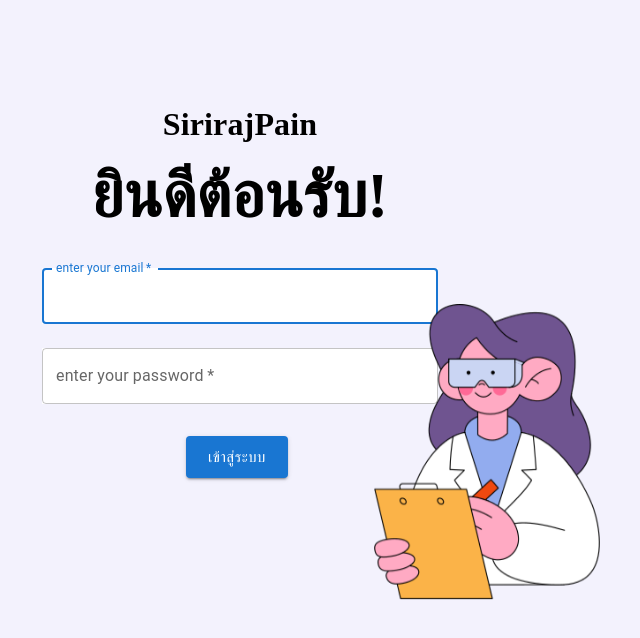
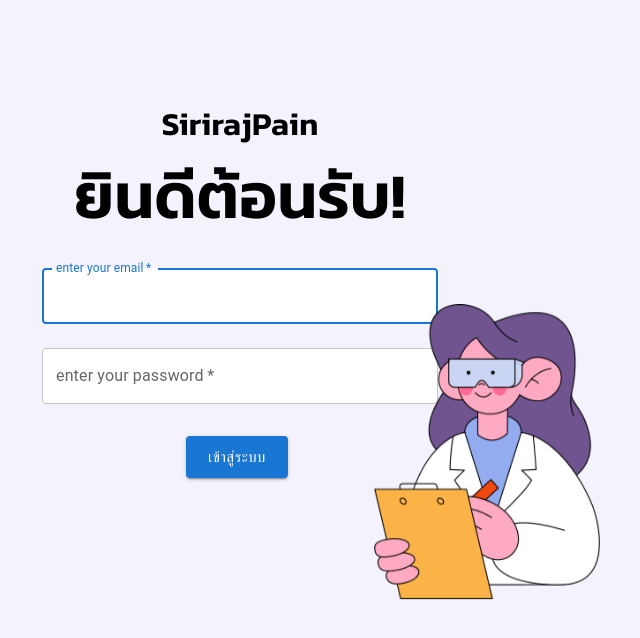
Before and after one commit to mintj8025/pps-front, a React (Create React App) app: page / in a window 1280 px wide. Shown: the top 638 px of the page, without its empty margins (400-1040 px from the left). Built offline with nearby package versions, Linux system fonts and the light colour scheme.

Commit message:
change local font css

```diff
--- a/src/Login.css
+++ b/src/Login.css
@@ -1,4 +1,7 @@
-
+@font-face {
+    font-family: Kanit;
+    src: url(./font/Kanit-SemiBold.ttf);
+}
 
 .App {
     height: 100vh;
@@ -13,7 +16,3 @@
 .MuiTextField-root {
     background: white;
   }
-
-.MuiButton-outlined {
-    border-color: chartreuse !important;
-}
```
Also changed, not shown: src/font/Kanit-SemiBold.ttf (renamed from public/Kanit-SemiBold.ttf).
